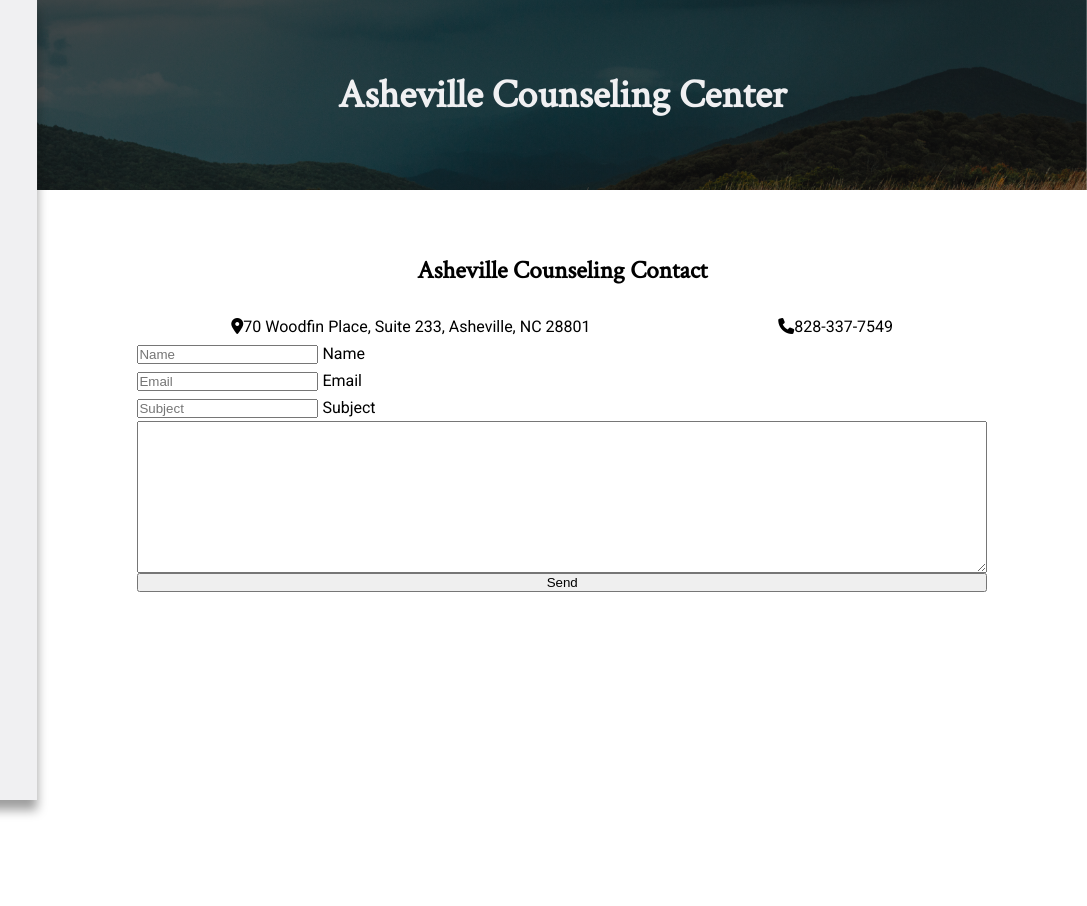
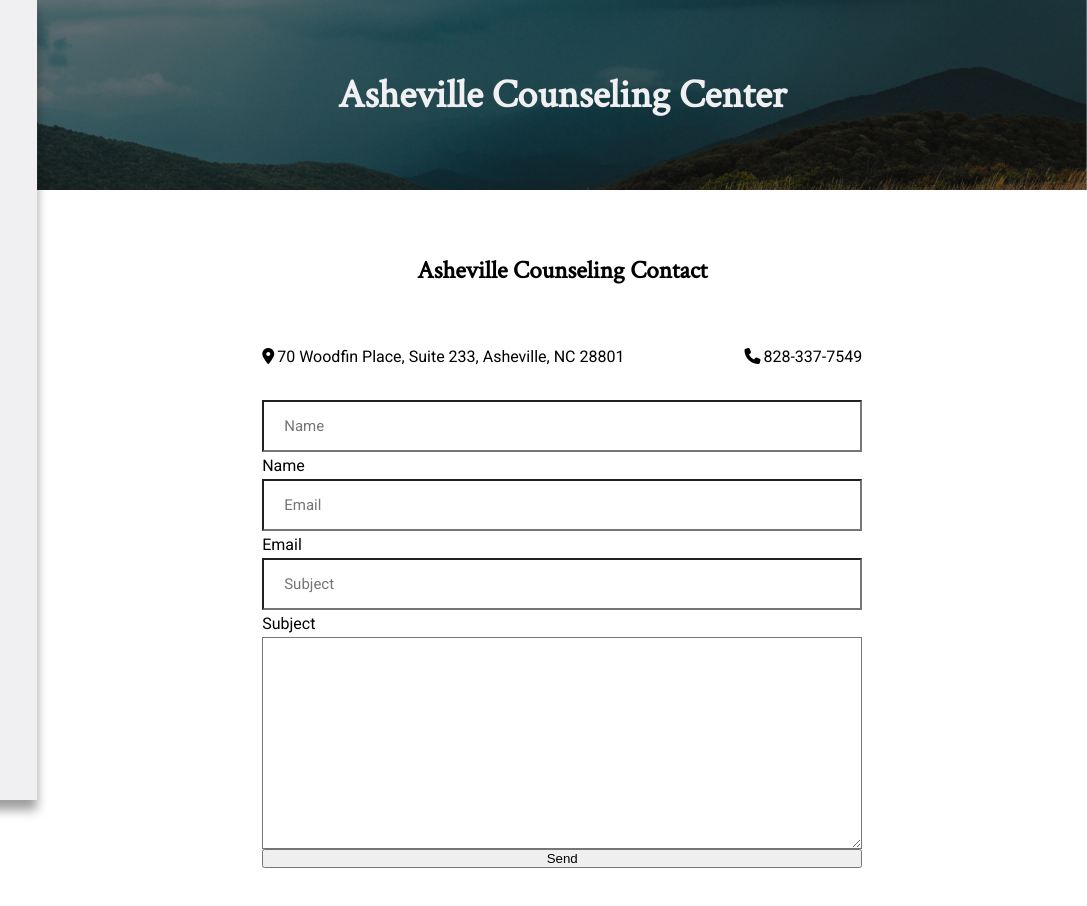
Before and after one commit to 99toxic/ashevillecounselingcenter, a website: page contact.html in a window 1280 px wide. Shown: the full height of the page, 193-1280 px from the left. Before the commit the page ends 800 px from the top, so only its background shows below. Drawn offline with Linux system fonts and the light colour scheme.

Commit message:
Created a couple of more pages and started on contact page. Most CSS is complete.

```diff
--- a/contact.html
+++ b/contact.html
@@ -75,14 +75,16 @@
       </header>
       <main class="main">
         <h2 class="main__title">Asheville Counseling Contact</h2>
+        <form action="#" class="form">
           <div class="contact">
-          <p class="address">
-            <i class="fas fa-map-marker-alt"></i>70 Woodfin Place, Suite 233,
-            Asheville, NC 28801
+            <p class="contact__address">
+              <i class="fas fa-map-marker-alt contact__icon"></i>70 Woodfin
+              Place, Suite 233, Asheville, NC 28801
             </p>
-          <p class="phone"><i class="fas fa-phone"></i>828-337-7549</p>
+            <p class="contact__phone">
+              <i class="fas fa-phone contact__icon"></i>828-337-7549
+            </p>
           </div>
-        <form action="#" class="form">
           <div class="form__group">
             <input
               type="text"
@@ -113,8 +115,18 @@
             />
             <label for="subject" class="form__label">Subject</label>
           </div>
-          <textarea name="textField" cols="30" rows="10" class="form__textarea"></textarea>
-          <input type="submit" name="submit" value="Send" class="form__submit">
+          <textarea
+            name="textField"
+            cols="30"
+            rows="10"
+            class="form__textarea"
+          ></textarea>
+          <input
+            type="submit"
+            name="submit"
+            value="Send"
+            class="form__submit"
+          />
         </form>
       </main>
     </div>
--- /dev/null
+++ b/robots.txt
@@ -0,0 +1,2 @@
+User-agent:*
+Disallow:/
--- a/sass/_base.scss
+++ b/sass/_base.scss
@@ -27,11 +27,12 @@ a {
 
 .link:link,
 .link:visited {
-  text-decoration: none;
   color: $color-link;
   font-weight: bold;
+  text-decoration: none;
 
   &:hover {
+    color: $color-hover;
     text-decoration: underline;
   }
 }
--- a/sass/_components.scss
+++ b/sass/_components.scss
@@ -102,12 +102,53 @@
   }
 }
 
+.mini-nav {
+  display: flex;
+  justify-content: space-around;
+  overflow: hidden;
+
+  &__item {
+    list-style-type: none;
+    padding: 1rem 2rem;
+  }
+
+  &__item:not(:last-child) {
+
+    @include respond(phone) {
+      border-right: none;
+    }
+  }
+
+  @include respond(phone) {
+    align-items: center;
+    flex-direction: column;
+  }
+}
+
 .contact  {
   display: flex;
-  justify-content: space-around;
+  justify-content: space-between;
+  padding: 3rem 0;
+
+  &__icon {
+    margin-right: 3px;
+  }
 }
 
 .form {
   display: flex;
   flex-direction: column;
+  width: 60rem;
+  margin: 0 auto;
+
+  &__input, &__textarea {
+    font-size: 1.5rem;
+    font-family: inherit;
+    color: inherit;
+    padding: 1.5rem 2rem;
+    background-color: rgba(#ffffff, 0.5);
+    width: 100%;
+    display: block;
+    transition: all 0.3s;
+  }
 }
--- a/sass/_layout.scss
+++ b/sass/_layout.scss
@@ -46,7 +46,7 @@
   align-items: center;
   background-image: linear-gradient(
     to right bottom,
-    rgba($color-text, 0.6),
+    rgba($color-text, 0.3),
     rgba($color-text, 0.4)
   ),
   url(../images/banner.jpg);
```
Also changed, not shown: practice.html (+3 -3 lines), css/style.css, 1 other file. Lines whose indentation alone changed are shown as unchanged.
